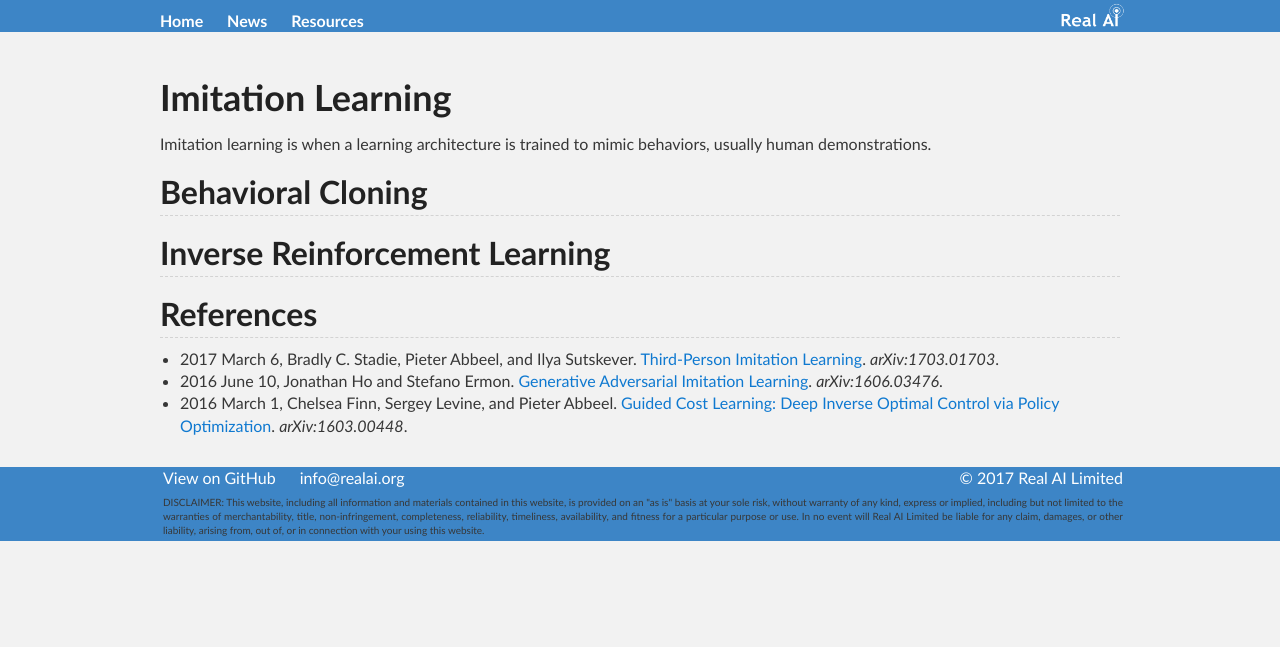
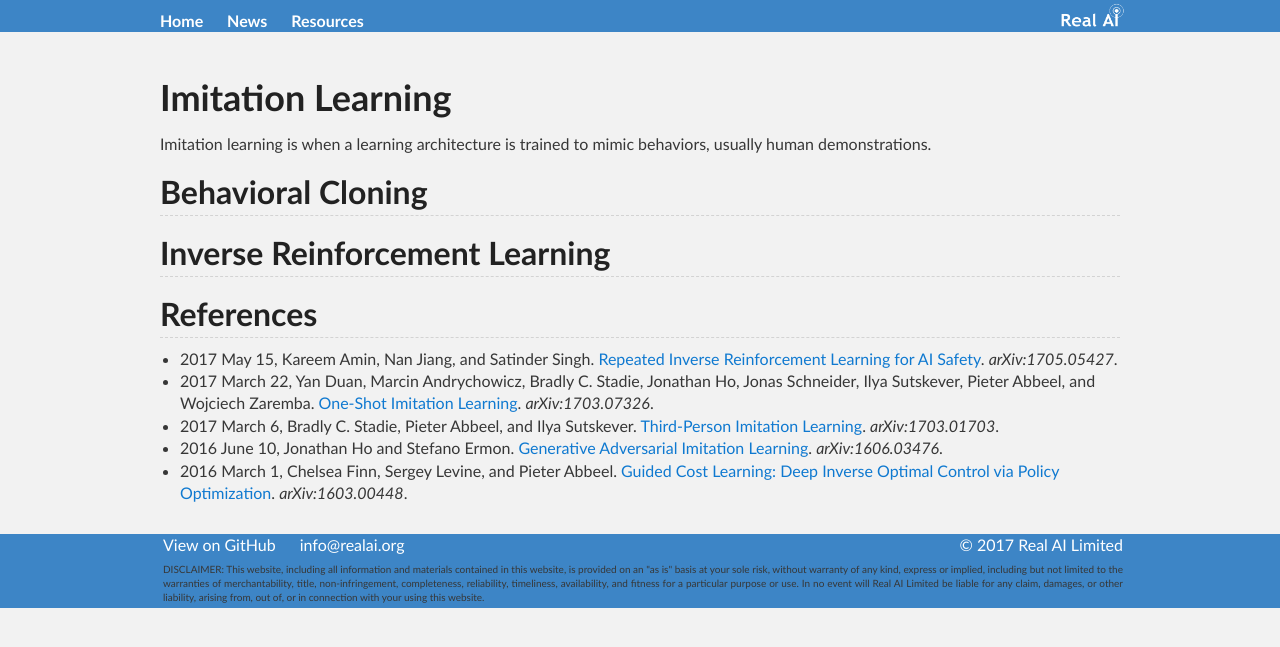
Before and after one commit to Tonywuhk/realai.org, a Jekyll site: the page built from imitation-learning.md, in a window 1280 px wide. Shown: the top 647 px of the page. Built offline with Jekyll 4.4.1, drawn with Linux system fonts in a browser that asks for light colours; our own code applies the rules of GitHub Pages for plain Markdown files; comment, search, counter and statistics services are not loaded; the repository's description, which GitHub fills in, is left out.

Commit message:
Update imitation-learning.md

```diff
--- a/imitation-learning.md
+++ b/imitation-learning.md
@@ -11,6 +11,8 @@ Imitation learning is when a learning architecture is trained to mimic behaviors
 
 ## References
 
+* 2017 May 15, Kareem Amin, Nan Jiang, and Satinder Singh. [Repeated Inverse Reinforcement Learning for AI Safety](https://arxiv.org/abs/1705.05427). *arXiv:1705.05427*.
+* 2017 March 22, Yan Duan, Marcin Andrychowicz, Bradly C. Stadie, Jonathan Ho, Jonas Schneider, Ilya Sutskever, Pieter Abbeel, and Wojciech Zaremba. [One-Shot Imitation Learning](https://arxiv.org/abs/1703.07326). *arXiv:1703.07326*.
 * 2017 March 6, Bradly C. Stadie, Pieter Abbeel, and Ilya Sutskever. [Third-Person Imitation Learning](https://arxiv.org/abs/1703.01703). *arXiv:1703.01703*.
 * 2016 June 10, Jonathan Ho and Stefano Ermon. [Generative Adversarial Imitation Learning](https://arxiv.org/abs/1606.03476). *arXiv:1606.03476*.
 * 2016 March 1, Chelsea Finn, Sergey Levine, and Pieter Abbeel. [Guided Cost Learning: Deep Inverse Optimal Control via Policy Optimization](https://arxiv.org/abs/1603.00448). *arXiv:1603.00448*.
```
